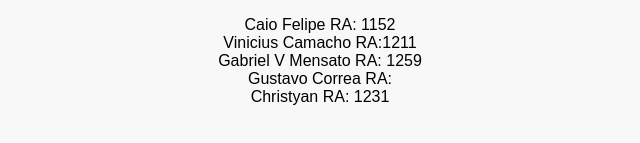
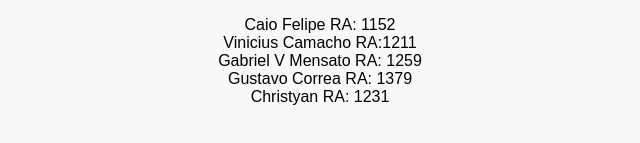
Before and after one commit to Gustavocorrea0/projeto_layout_de_site, a plain HTML site: page quemSomos.html in a window 1280 px wide. Shown: the part 437-580 px from the top of the page, 320-960 px from the left. Drawn offline with Linux system fonts and the light colour scheme.

Commit message:
Update quemSomos.html

```diff
--- a/quemSomos.html
+++ b/quemSomos.html
@@ -30,7 +30,7 @@
         <div class="nomes">Caio Felipe RA: 1152</div>
         <div class="nomes">Vinicius Camacho RA:1211</div>
         <div class="nomes">Gabriel V Mensato RA: 1259</div>
-        <div class="nomes">Gustavo Correa RA: </div>
+        <div class="nomes">Gustavo Correa RA: 1379</div>
         <div class="nomes">Christyan RA: 1231</div>
     </div>
  </ul>
```
